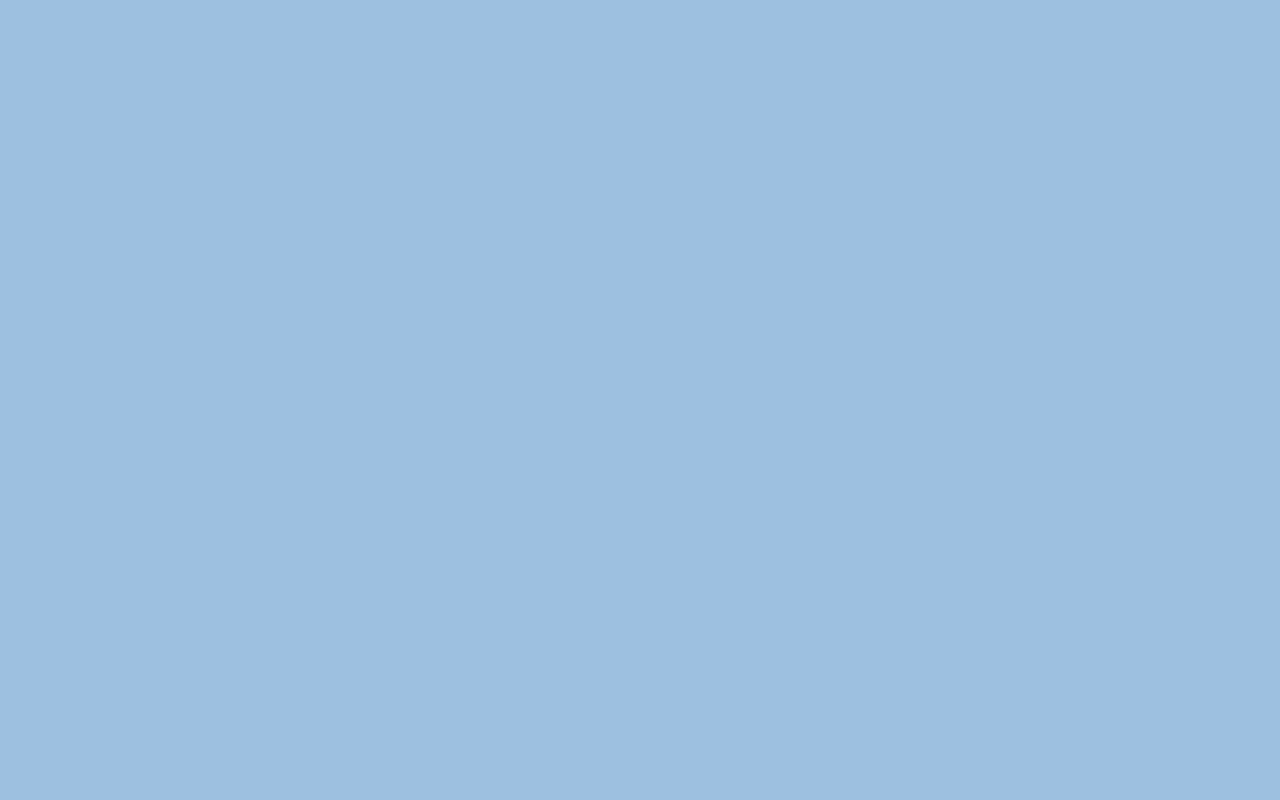
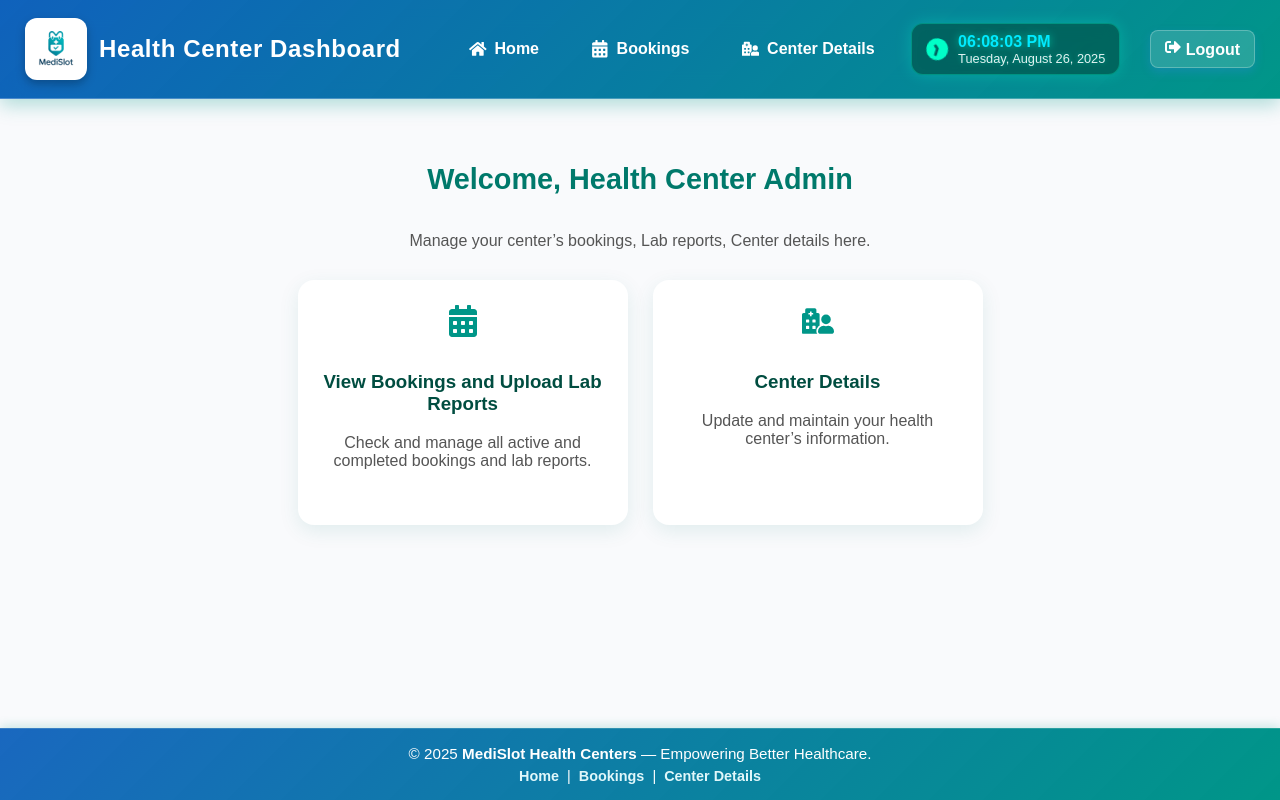
Before and after one commit to dewminichristine2002/MediSlot, a React (Vite) app in the folder web/: page /healthcenter/home in a window 1280 px wide. Before the commit this address had no page. Built offline with nearby package versions, Linux system fonts and the light colour scheme.

Commit message:
add health center dashboard

```diff
--- a/web/src/App.jsx
+++ b/web/src/App.jsx
@@ -12,6 +12,8 @@ import BookingPage from "./pages/BookingPage";
 import CentersPage from "./pages/CentersPage";
 import LabTestsPage from "./pages/LabTestsPage";
 import RegisterPage from "./pages/RegisterPage";
+import HealthCenterHome from "./pages/HealthCenterHome";
+
 
 function App() {
   return (
@@ -68,6 +70,7 @@ function App() {
             }
           />
           <Route path="/register" element={<RegisterPage />} />
+          <Route path="/healthcenter/home" element={<HealthCenterHome />} />
         </Routes>
       </BrowserRouter>
     </AuthProvider>
--- a/web/src/context/AuthContext.jsx
+++ b/web/src/context/AuthContext.jsx
@@ -1,48 +1,29 @@
-import React, { createContext, useContext, useEffect, useState } from "react";
+// context/AuthContext.jsx
+import { createContext, useContext, useState } from "react";
 import { api } from "../api";
 
-const AuthCtx = createContext(null);
+const AuthContext = createContext();
 
-export function AuthProvider({ children }) {
-  const [user, setUser] = useState(() => {
-    const raw = localStorage.getItem("user");
-    return raw ? JSON.parse(raw) : null;
-  });
-  const [loading, setLoading] = useState(true);
-
-  useEffect(() => {
-    const token = localStorage.getItem("token");
-    if (!token) return setLoading(false);
-
-    api
-      .get("/users/me")
-      .then((res) => {
-        setUser(res.data);
-        localStorage.setItem("user", JSON.stringify(res.data));
-      })
-      .catch(() => {
-        localStorage.clear();
-      })
-      .finally(() => setLoading(false));
-  }, []);
+export const AuthProvider = ({ children }) => {
+  const [user, setUser] = useState(null);
 
   const login = async (email, password) => {
     const res = await api.post("/users/auth/login", { email, password });
+    setUser(res.data.user);
     localStorage.setItem("token", res.data.token);
-    localStorage.setItem("user", JSON.stringify(res.data.user));
-    setUser(res.data.user);
+    return res.data.user; // ✅ So we can redirect based on role
   };
 
   const logout = () => {
-    localStorage.clear();
     setUser(null);
+    localStorage.removeItem("token");
   };
 
   return (
-    <AuthCtx.Provider value={{ user, login, logout, loading }}>
+    <AuthContext.Provider value={{ user, login, logout }}>
       {children}
-    </AuthCtx.Provider>
+    </AuthContext.Provider>
   );
-}
+};
 
-export const useAuth = () => useContext(AuthCtx);
+export const useAuth = () => useContext(AuthContext);
--- a/web/src/index.css
+++ b/web/src/index.css
@@ -615,3 +615,197 @@ main h2 {
     max-width: 350px;
   }
 }
+
+/* === HEALTH CENTER NAVBAR === */
+.health-navbar {
+  background: linear-gradient(135deg, rgba(0, 87, 184, 0.9), #009688);
+  color: #fff;
+  padding: 15px 25px;
+  display: flex;
+  justify-content: space-between;
+  align-items: center;
+  box-shadow: 0 6px 18px rgba(0, 150, 136, 0.3);
+  position: sticky;
+  top: 0;
+  z-index: 1000;
+}
+
+.health-navbar .nav-links {
+  display: flex;
+  gap: 20px;
+}
+
+.health-navbar .nav-link {
+  color: #fff;
+  text-decoration: none;
+  font-weight: 600;
+  display: flex;
+  align-items: center;
+  gap: 8px;
+  transition: all 0.25s ease;
+}
+
+.health-navbar .nav-link:hover {
+  background: rgba(255, 255, 255, 0.25);
+  padding: 8px 14px;
+  border-radius: 8px;
+}
+
+/* === HEALTH CENTER MAIN === */
+.health-main {
+  padding: 40px;
+  text-align: center;
+  background: #f9fafc;
+  flex: 1;
+}
+
+.health-main h2 {
+  color: #00796b;
+  font-weight: 700;
+  font-size: 1.8rem;
+}
+
+.health-main p {
+  color: #555;
+  font-size: 1rem;
+  margin-bottom: 30px;
+}
+
+/* === DASHBOARD CARDS === */
+.health-center-cards {
+  display: flex;
+  justify-content: center;
+  flex-wrap: wrap;
+  gap: 25px;
+}
+
+.health-card {
+  background: #fff;
+  border-radius: 16px;
+  width: 280px;
+  padding: 25px;
+  box-shadow: 0 6px 20px rgba(0, 121, 107, 0.1);
+  text-decoration: none;
+  color: #004d40;
+  transition: all 0.3s ease;
+}
+
+.health-card:hover {
+  transform: translateY(-6px);
+  box-shadow: 0 10px 25px rgba(0, 121, 107, 0.25);
+}
+
+.health-card .icon {
+  font-size: 2rem;
+  color: #009688;
+  margin-bottom: 12px;
+}
+
+/* Logout Button */
+.logout-btn {
+  background: rgba(255, 255, 255, 0.15);
+  border: 1px solid rgba(255, 255, 255, 0.3);
+  color: #fff;
+  font-weight: 600;
+  border-radius: 8px;
+  padding: 8px 14px;
+  cursor: pointer;
+  transition: all 0.25s ease;
+}
+
+.logout-btn:hover {
+  background: rgba(255, 255, 255, 0.3);
+}
+
+/* 🌿 HEALTH CENTER FOOTER */
+.health-footer {
+  background: linear-gradient(135deg, rgba(0, 87, 184, 0.9), #009688);
+  color: #ffffff;
+  padding: 16px 25px;
+  text-align: center;
+  border-top: 1px solid rgba(255, 255, 255, 0.15);
+  box-shadow: 0 -2px 10px rgba(0, 150, 136, 0.2);
+  position: fixed;
+  bottom: 0;
+  left: 0;
+  right: 0;
+  z-index: 10;
+}
+
+.health-footer p {
+  margin: 0;
+  font-weight: 500;
+  font-size: 0.95rem;
+}
+
+.health-footer .footer-links {
+  margin-top: 6px;
+  display: flex;
+  justify-content: center;
+  gap: 8px;
+  font-size: 0.9rem;
+}
+
+.health-footer .footer-links a {
+  color: #e0f7fa;
+  text-decoration: none;
+  font-weight: 600;
+  transition: color 0.25s ease;
+}
+
+.health-footer .footer-links a:hover {
+  color: #ffffff;
+  text-decoration: underline;
+}
+
+/* === 🕒 Teal Date-Time Card for Health Center === */
+.small-datetime-card.teal-style {
+  display: flex;
+  align-items: center;
+  gap: 10px;
+  background: rgba(0, 77, 64, 0.6);
+  border: 1px solid rgba(0, 255, 204, 0.3);
+  border-radius: 12px;
+  padding: 8px 14px;
+  box-shadow: 0 0 15px rgba(0, 255, 204, 0.25);
+  backdrop-filter: blur(8px);
+  -webkit-backdrop-filter: blur(8px);
+  transition: all 0.3s ease;
+  margin-right: 10px;
+}
+
+.small-datetime-card.teal-style:hover {
+  transform: translateY(-2px);
+  box-shadow: 0 0 25px rgba(0, 255, 204, 0.45);
+}
+
+.clock-icon {
+  font-size: 1.4rem;
+  color: #00ffc8;
+  animation: rotateClock 10s linear infinite;
+}
+
+.datetime-text {
+  display: flex;
+  flex-direction: column;
+  line-height: 1.2;
+}
+
+.time-text {
+  font-size: 1rem;
+  font-weight: 600;
+  color: #00eaff;
+  text-shadow: 0 0 8px rgba(0, 255, 204, 0.6);
+}
+
+.date-text {
+  font-size: 0.8rem;
+  color: #e0f2f1;
+  font-weight: 500;
+  text-shadow: 0 0 5px rgba(0, 255, 204, 0.4);
+}
+
+@keyframes rotateClock {
+  0% { transform: rotate(0deg); }
+  100% { transform: rotate(360deg); }
+}
--- /dev/null
+++ b/web/src/pages/HealthCenterHome.jsx
@@ -0,0 +1,113 @@
+import React, { useState, useEffect } from "react";
+import { Link, useNavigate } from "react-router-dom";
+import { useAuth } from "../context/AuthContext";
+import {
+  FaCalendarAlt,
+  FaHospitalUser,
+  FaSignOutAlt,
+  FaHome,
+  FaClock,
+} from "react-icons/fa";
+import logo from "../assets/logo.png";
+
+export default function HealthCenterHome() {
+  const navigate = useNavigate();
+  const { logout, user } = useAuth();
+
+  // 🕒 Live Date and Time
+  const [currentTime, setCurrentTime] = useState(new Date());
+  useEffect(() => {
+    const timer = setInterval(() => setCurrentTime(new Date()), 1000);
+    return () => clearInterval(timer);
+  }, []);
+
+  const formattedTime = currentTime.toLocaleTimeString([], {
+    hour: "2-digit",
+    minute: "2-digit",
+    second: "2-digit",
+  });
+  const formattedDate = currentTime.toLocaleDateString("en-US", {
+    weekday: "long",
+    month: "long",
+    day: "numeric",
+    year: "numeric",
+  });
+
+  const handleLogout = () => {
+    logout();
+    navigate("/");
+  };
+
+  return (
+    <div className="layout health-center-layout">
+      {/* 🌿 Custom Navbar */}
+      <nav className="navbar health-navbar">
+        <div className="brand-wrap">
+          <img src={logo} alt="MediSlot Logo" className="brand-logo-img" />
+          <h1>Health Center Dashboard</h1>
+        </div>
+
+        <div className="nav-links">
+          <Link to="/healthcenter/home" className="nav-link">
+            <FaHome /> Home
+          </Link>
+          <Link to="/healthcenter/bookings" className="nav-link">
+            <FaCalendarAlt /> Bookings
+          </Link>
+          <Link to="/healthcenter/details" className="nav-link">
+            <FaHospitalUser /> Center Details
+          </Link>
+
+          {/* 🕒 Live Date & Time */}
+          <div className="small-datetime-card teal-style">
+            <FaClock className="clock-icon" />
+            <div className="datetime-text">
+              <span className="time-text">{formattedTime}</span>
+              <span className="date-text">{formattedDate}</span>
+            </div>
+          </div>
+
+          <button onClick={handleLogout} className="btn btn-link logout-btn">
+            <FaSignOutAlt /> Logout
+          </button>
+        </div>
+      </nav>
+
+      {/* 🌿 Main Content */}
+      <main className="health-main">
+        <h2>Welcome, {user?.name || "Health Center Admin"}</h2>
+        <p>Manage your center’s bookings, Lab reports, Center details here.</p>
+
+        <div className="health-center-cards">
+          <Link to="/healthcenter/bookings" className="health-card">
+            <FaCalendarAlt className="icon" />
+            <h3>View Bookings and Upload Lab Reports</h3>
+            <p>
+              Check and manage all active and completed bookings and lab reports.
+            </p>
+          </Link>
+
+          <Link to="/healthcenter/details" className="health-card">
+            <FaHospitalUser className="icon" />
+            <h3>Center Details</h3>
+            <p>Update and maintain your health center’s information.</p>
+          </Link>
+        </div>
+      </main>
+
+      {/* 🌿 Custom Footer */}
+      <footer className="footer health-footer">
+        <p>
+          © {new Date().getFullYear()} <strong>MediSlot Health Centers</strong> — Empowering Better Healthcare.
+        </p>
+        <div className="footer-links">
+          <Link to="/healthcenter/home">Home</Link>
+          <span>|</span>
+          <Link to="/healthcenter/bookings">Bookings</Link>
+          <span>|</span>
+          <Link to="/healthcenter/details">Center Details</Link>
+        </div>
+      </footer>
+    </div>
+  );
+}
--- a/web/src/pages/LoginPage.jsx
+++ b/web/src/pages/LoginPage.jsx
@@ -15,13 +15,21 @@ export default function LoginPage() {
   const handleSubmit = async (e) => {
     e.preventDefault();
     setError("");
+
     try {
-      await login(email, password);
-      navigate("/home");
+      const loggedInUser = await login(email, password);
+
+      // 🧭 Redirect based on user role
+      if (loggedInUser.user_category === "admin") {
+        navigate("/home");
+      } else if (loggedInUser.user_category === "healthCenterAdmin") {
+        navigate("/healthcenter/home");
+      }
     } catch (err) {
       setError(err.response?.data?.message || "Login failed");
     }
   };
+
 
   return (
     <div className="auth-page">
--- a/web/src/pages/RegisterPage.jsx
+++ b/web/src/pages/RegisterPage.jsx
@@ -116,6 +116,7 @@ export default function RegisterPage() {
           onChange={onChange}
         >
           <option value="admin">Admin</option>
+          <option value="healthCenterAdmin">Health Center</option>
           <option value="patient">Patient</option>
         </select>
 
```
